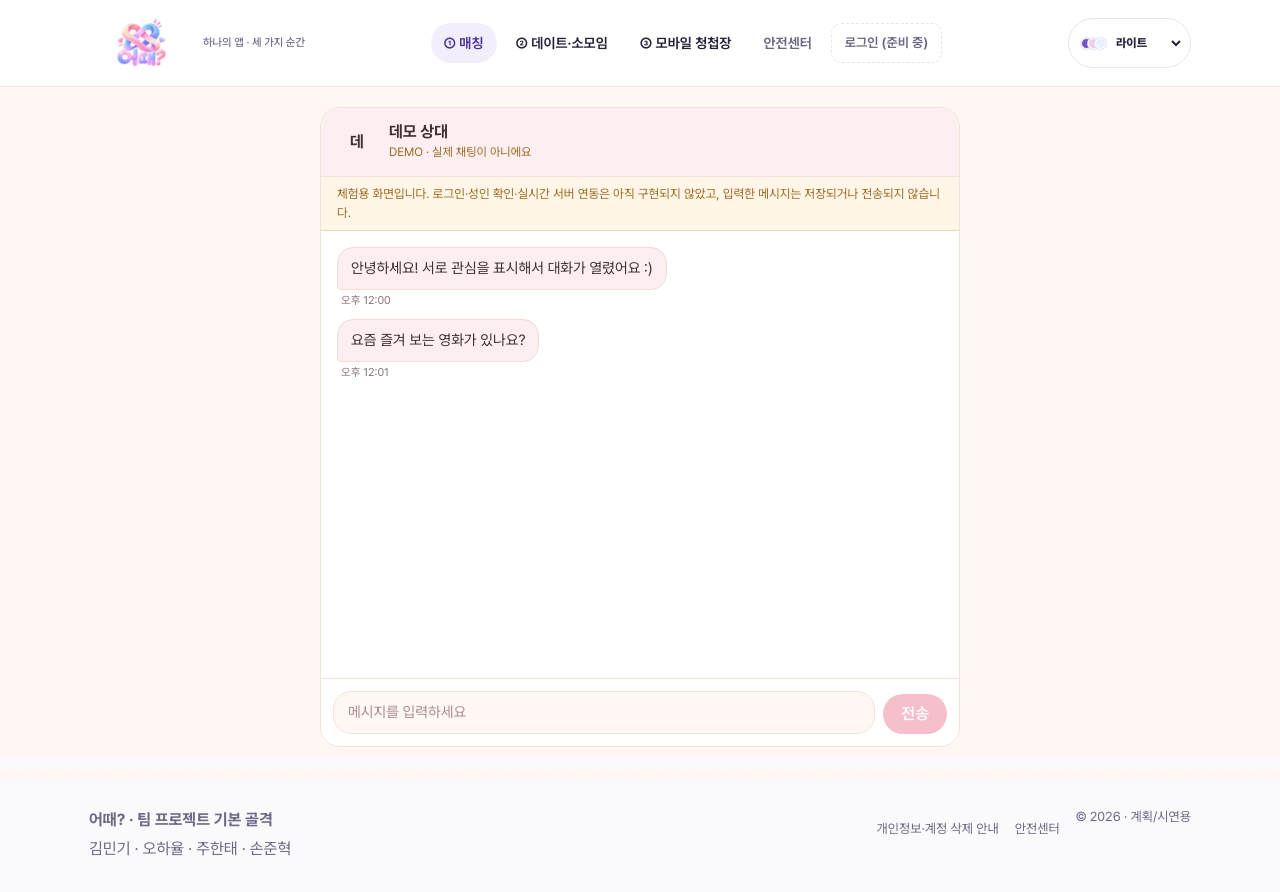
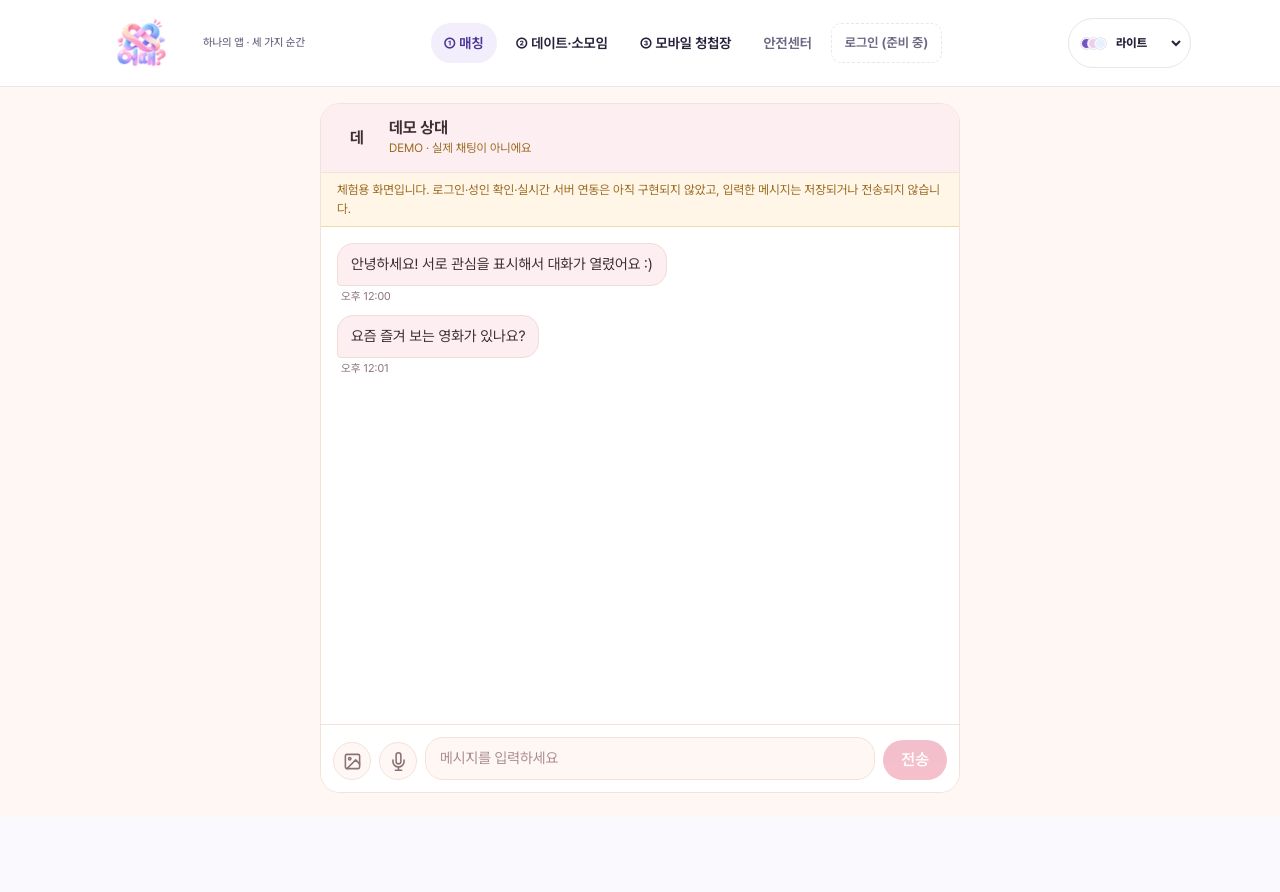
Before and after one commit to sterran123/eottae, a Next.js app in the folder 0. 소스코드/eottae-web/: page /eottae/match/chat in a window 1280 px wide. After the commit the page ends 817 px from the top, so only its background shows below. Built offline with nearby package versions, Linux system fonts and the light colour scheme.

Commit message:
fix(match): 추천 버튼·온보딩 라우팅·채팅 미디어 첨부 및 푸터 여백 보완 (#12)
* fix(match): 미리보기 버튼 줄바꿈·푸터 여백·온보딩 네비게이션·채팅 미디어 첨부 보완

* fix(chat): 채팅 화면 하단 푸터 간섭 및 회색 물결선 제거

```diff
--- a/0. 소스코드/eottae-web/src/app/match/chat/match-chat.css
+++ b/0. 소스코드/eottae-web/src/app/match/chat/match-chat.css
@@ -7,18 +7,26 @@
 
 @import '../match-tokens.css';
 
+/* 1:1 채팅 화면 — 메신저 UI 특성상 몰입감을 위해 하단 글로벌 푸터 숨김 (회색선 제거) */
+body:has(.mt-chat-page) .footer {
+  display: none !important;
+}
+
 .mt-chat-page {
   background: var(--match-bg);
-  padding: 20px 16px 32px;
+  min-height: calc(100dvh - 72px);
+  padding: 16px 16px 24px;
   display: flex;
   justify-content: center;
+  align-items: center;
+  box-sizing: border-box;
 }
 
 .mt-chat {
   width: 100%;
   max-width: 640px;
-  height: min(720px, calc(100dvh - 160px));
-  min-height: 420px;
+  height: min(720px, calc(100dvh - 110px));
+  min-height: 440px;
   display: flex;
   flex-direction: column;
   background: var(--match-paper);
@@ -179,6 +187,39 @@
   outline-offset: 2px;
 }
 .mt-chat-input:disabled { opacity: 0.6; cursor: not-allowed; }
+.mt-chat-media-btn {
+  width: 38px;
+  height: 38px;
+  min-width: 38px;
+  border-radius: 50%;
+  display: inline-flex;
+  align-items: center;
+  justify-content: center;
+  border: 1px solid var(--match-line);
+  background: var(--match-bg);
+  color: var(--match-sub);
+  cursor: pointer;
+  transition: all 0.15s ease;
+  padding: 0;
+  flex-shrink: 0;
+}
+.mt-chat-media-btn:hover:not(:disabled) {
+  color: var(--match-accent-solid);
+  border-color: var(--match-accent-solid);
+  background: var(--match-soft);
+}
+.mt-chat-media-btn:focus-visible {
+  outline: 2px solid var(--match-focus);
+  outline-offset: 2px;
+}
+.mt-chat-media-btn:disabled {
+  opacity: 0.45;
+  cursor: not-allowed;
+}
+.mt-chat-media-btn svg {
+  width: 19px;
+  height: 19px;
+}
 .mt-chat-send {
   min-height: 40px;
   padding: 0 18px;
@@ -202,9 +243,11 @@
 }
 
 @media (max-width: 480px) {
-  .mt-chat-page { padding: 8px; }
-  .mt-chat { border-radius: 14px; height: calc(100dvh - 130px); }
+  .mt-chat-page { padding: 8px 8px 16px; }
+  .mt-chat { border-radius: 14px; height: calc(100dvh - 88px); }
   .mt-chat-row { max-width: 88%; }
+  .mt-chat-media-btn { width: 34px; height: 34px; min-width: 34px; }
+  .mt-chat-media-btn svg { width: 17px; height: 17px; }
 }
 
 @media (prefers-reduced-motion: reduce) {
--- a/0. 소스코드/eottae-web/src/app/match/common/match-common.css
+++ b/0. 소스코드/eottae-web/src/app/match/common/match-common.css
@@ -9,7 +9,7 @@
 .mt-cq-page {
   max-width: 480px;
   margin: 0 auto;
-  padding: 16px;
+  padding: 16px 16px 64px;
 }
 
 .mt-cq {
--- a/0. 소스코드/eottae-web/src/app/match/qna/match-qna.css
+++ b/0. 소스코드/eottae-web/src/app/match/qna/match-qna.css
@@ -9,7 +9,7 @@
 .mt-qna-page {
   max-width: 480px;
   margin: 0 auto;
-  padding: 16px;
+  padding: 16px 16px 64px;
 }
 
 /* 스크롤바 숨김 + 부드러운 가로 스크롤 */
--- a/0. 소스코드/eottae-web/src/components/chat/MessageComposer.tsx
+++ b/0. 소스코드/eottae-web/src/components/chat/MessageComposer.tsx
@@ -7,7 +7,7 @@
 //  [연동 예정] disabled 는 MATCH-008 차단 시 입력 정지에 사용한다.
 // ============================================================
 
-import { useState, type FormEvent, type KeyboardEvent } from 'react';
+import { useRef, useState, type ChangeEvent, type FormEvent, type KeyboardEvent } from 'react';
 import { MAX_MESSAGE_LENGTH } from '@/lib/chat/types';
 
 interface MessageComposerProps {
@@ -22,6 +22,7 @@ export default function MessageComposer({
   disabledReason,
 }: MessageComposerProps) {
   const [value, setValue] = useState('');
+  const fileInputRef = useRef<HTMLInputElement>(null);
   const trimmed = value.trim();
   const canSend = !disabled && trimmed.length > 0;
 
@@ -44,8 +45,76 @@ export default function MessageComposer({
     }
   }
 
+  function handlePhotoUpload(e: ChangeEvent<HTMLInputElement>) {
+    const file = e.target.files?.[0];
+    if (file) {
+      setValue((prev) => (prev ? `${prev} [사진: ${file.name}]` : `[사진: ${file.name}]`));
+    }
+    // 동일 파일 재선택 가능하게 리셋
+    if (fileInputRef.current) fileInputRef.current.value = '';
+  }
+
+  function handleVoiceMemo() {
+    setValue((prev) => (prev ? `${prev} 🎙️ [음성 메모 0:12]` : '🎙️ [음성 메모 0:12]'));
+  }
+
   return (
     <form className="mt-chat-composer" onSubmit={handleSubmit}>
+      <input
+        type="file"
+        ref={fileInputRef}
+        accept="image/*"
+        className="mt-chat-sr"
+        onChange={handlePhotoUpload}
+        tabIndex={-1}
+        aria-hidden="true"
+      />
+      <button
+        type="button"
+        className="mt-chat-media-btn"
+        aria-label="사진 첨부"
+        title="사진 첨부"
+        disabled={disabled}
+        onClick={() => fileInputRef.current?.click()}
+      >
+        <svg
+          viewBox="0 0 24 24"
+          fill="none"
+          stroke="currentColor"
+          strokeWidth="2"
+          strokeLinecap="round"
+          strokeLinejoin="round"
+          aria-hidden="true"
+        >
+          <rect x="3" y="3" width="18" height="18" rx="2" ry="2" />
+          <circle cx="8.5" cy="8.5" r="1.5" />
+          <polyline points="21 15 16 10 5 21" />
+        </svg>
+      </button>
+      <button
+        type="button"
+        className="mt-chat-media-btn"
+        aria-label="음성 메모"
+        title="음성 메모"
+        disabled={disabled}
+        onClick={handleVoiceMemo}
+      >
+        <svg
+          viewBox="0 0 24 24"
+          fill="none"
+          stroke="currentColor"
+          strokeWidth="2"
+          strokeLinecap="round"
+          strokeLinejoin="round"
+          aria-hidden="true"
+        >
+          <path d="M12 1a3 3 0 0 0-3 3v8a3 3 0 0 0 6 0V4a3 3 0 0 0-3-3z" />
+          <path d="M19 10v2a7 7 0 0 1-14 0v-2" />
+          <line x1="12" y1="19" x2="12" y2="23" />
+          <line x1="8" y1="23" x2="16" y2="23" />
+        </svg>
+      </button>
+
       <label htmlFor="mt-chat-input" className="mt-chat-sr">
         메시지 입력
       </label>
```
Also changed, not shown: 0. 소스코드/eottae-web/src/app/match/onboarding/match-onboarding.css (+15 -1 lines), 0. 소스코드/eottae-web/src/app/match/recommend/match-recommend.css (+22 -12 lines), 0. 소스코드/eottae-web/src/components/match/OnboardingForm.tsx (+24 -5 lines).
